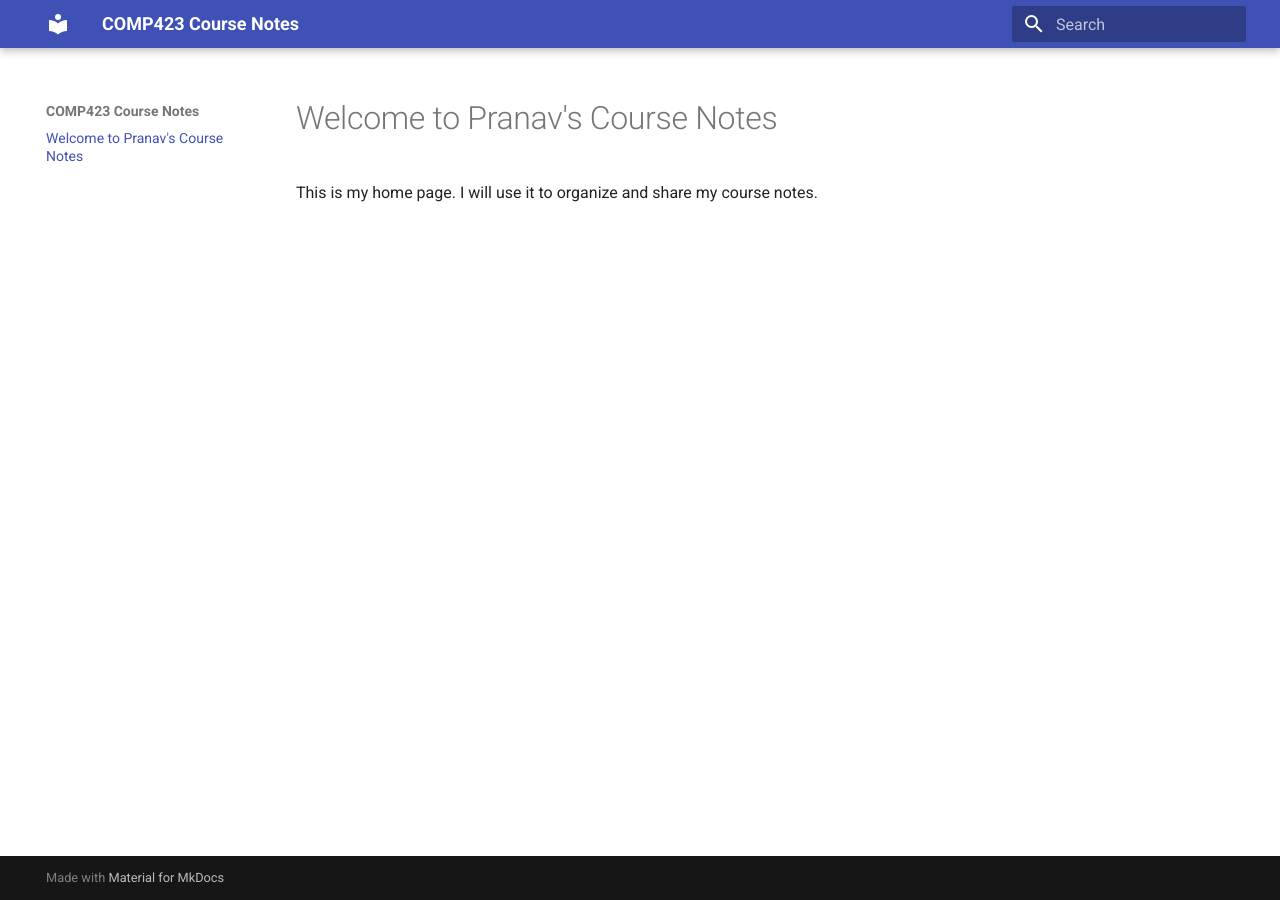
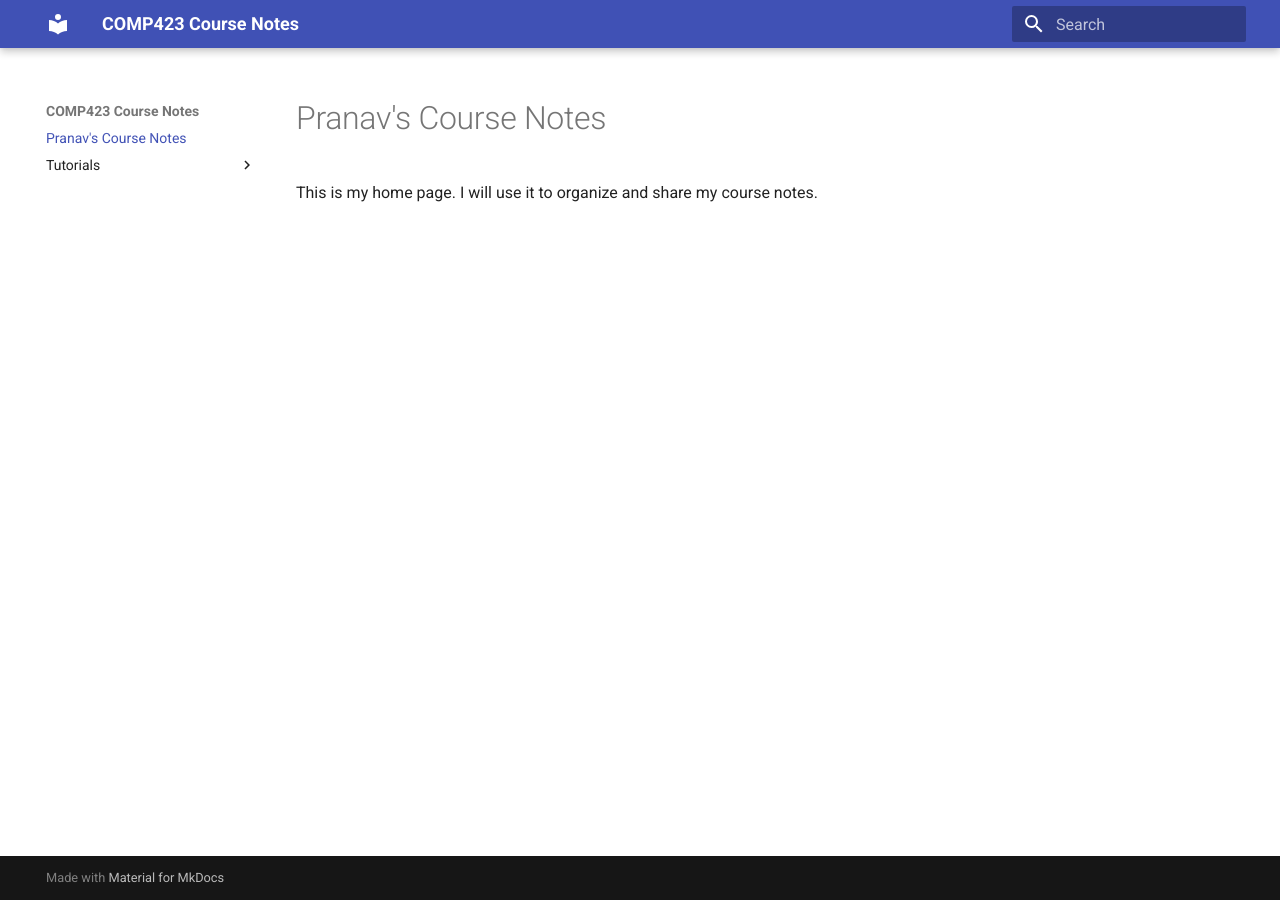
Before and after one commit to pranavturlapati28/comp423-course-notes, an MkDocs documentation site: the page built from docs/index.md, in a window 1280 px wide. Built offline with MkDocs 1.6.1 and Material for MkDocs 9.7.7, drawn with Linux system fonts in a browser that asks for light colours.

Commit message:
Pranav Turlapati Class Exchange -04 01/22/2025

```diff
--- a/docs/index.md
+++ b/docs/index.md
@@ -1,3 +1,3 @@
-# Welcome to Pranav's Course Notes
+# Pranav's Course Notes
 
 This is my home page. I will use it to organize and share my course notes.
```
Also changed, not shown: docs/tutorials/go-setup.md (added, +3 -0 lines), mkdocs.yml (line endings or trailing spaces).
